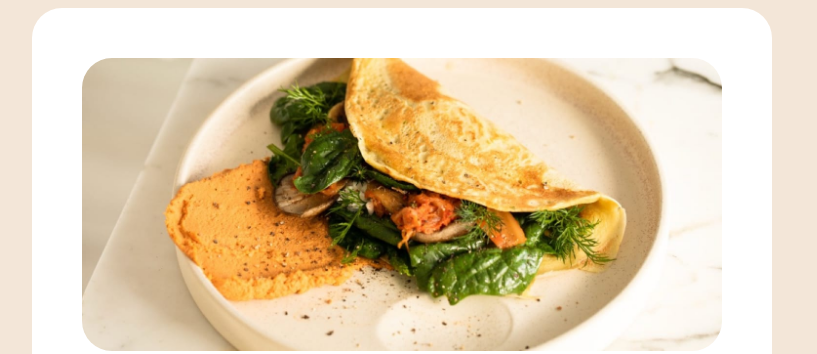
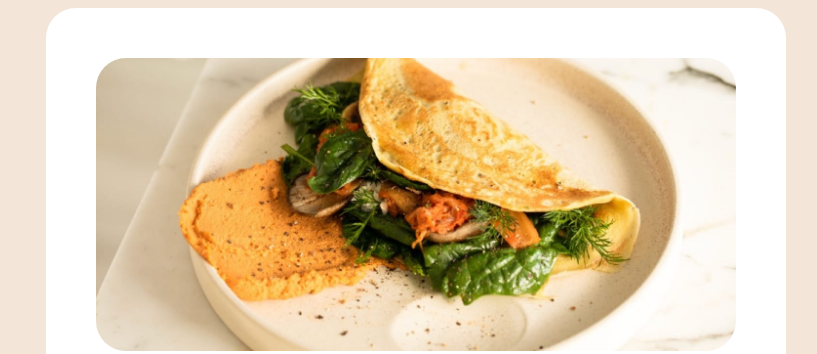
Before and after one commit to charanjithreddy/Recipe-Page, a plain HTML site: page recipe-page-main/index.html in a window 1280 px wide. Shown: the top 354 px of the page, without its empty margins (224-1041 px from the left). Drawn offline with Linux system fonts and the light colour scheme; files whose address does not match are found by name.

Commit message:
flexbox to center the contents

```diff
--- a/recipe-page-main/style.css
+++ b/recipe-page-main/style.css
@@ -2,12 +2,13 @@
 @import url('https://fonts.googleapis.com/css2?family=Outfit:wght@100..900&display=swap');
 body{
     background-color:hsl(30, 54%, 90%) ;
+    display:flex;
+    justify-content:center;
 
 }
 .content{
     width:50vw;
     position: absolute;
-    left: 20vw;
     background-color:white;
     border-radius: 30px;
     padding:50px;
```
